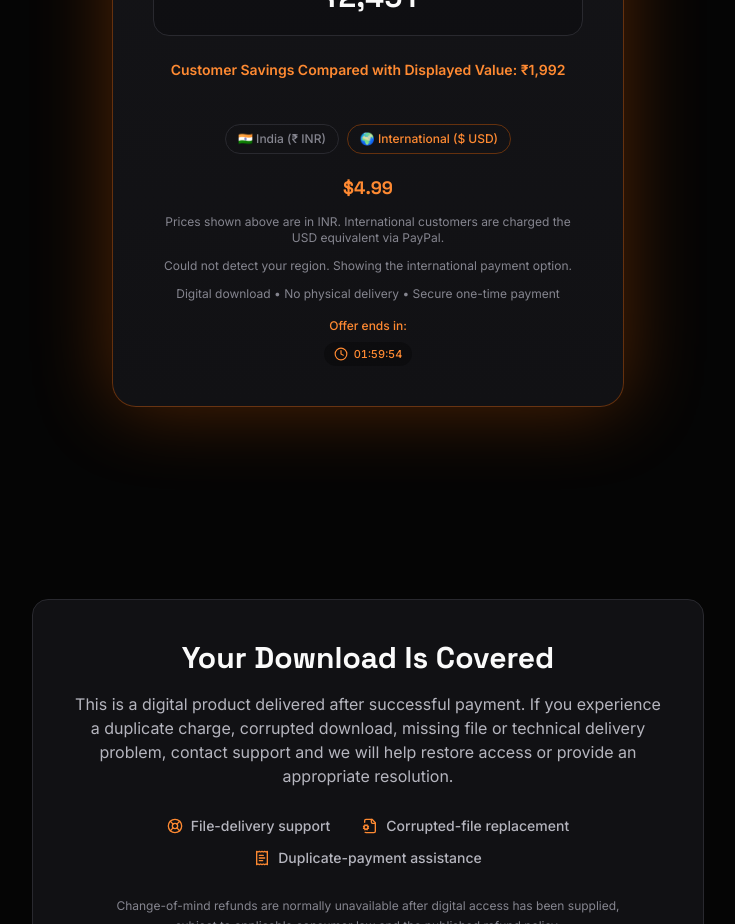
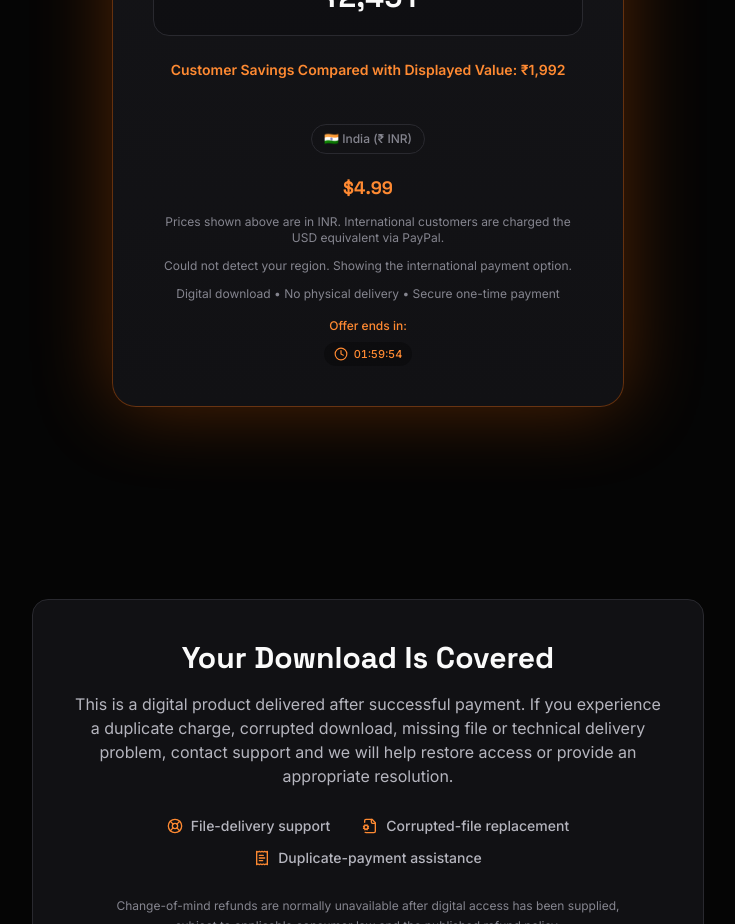
Before and after one commit to Prasannakumar14352/KidsStories-Mega-pack, a React (Vite) app: page / in a window 1280 px wide. Shown: the part 8080-9004 px from the top of the page, without its empty margins (272-1007 px from the left). Built offline with nearby package versions, Linux system fonts and the light colour scheme; no server answers.

Commit message:
commented international

```diff
--- a/src/components/Checkout.tsx
+++ b/src/components/Checkout.tsx
@@ -7,7 +7,7 @@ import { Button } from './ui/Button';
 
 const regionOptions = [
   { region: 'IN' as const, label: '🇮🇳 India (₹ INR)' },
-  { region: 'INTL' as const, label: '🌍 International ($ USD)' },
+  // { region: 'INTL' as const, label: '🌍 International ($ USD)' },
 ];
 
 // --- DISABLED: Dodo Payments (kept for reference) ---
```
